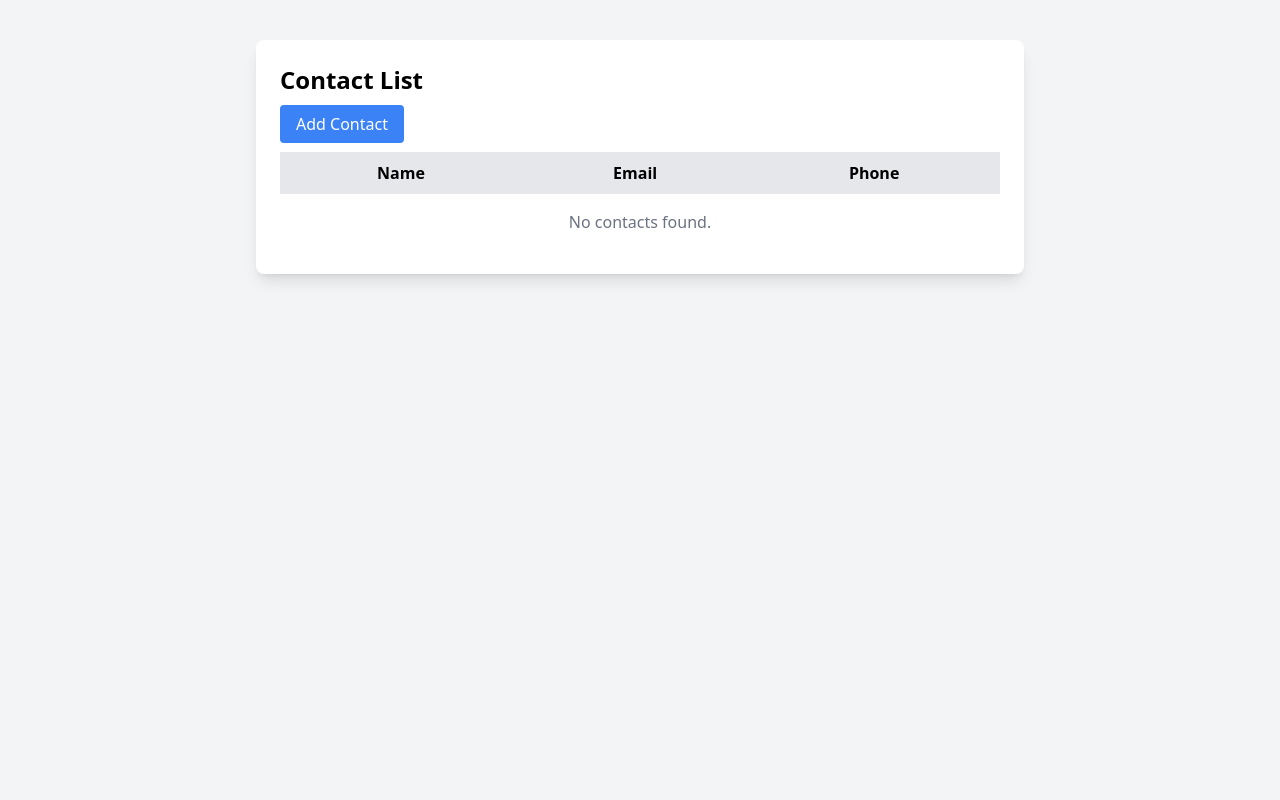
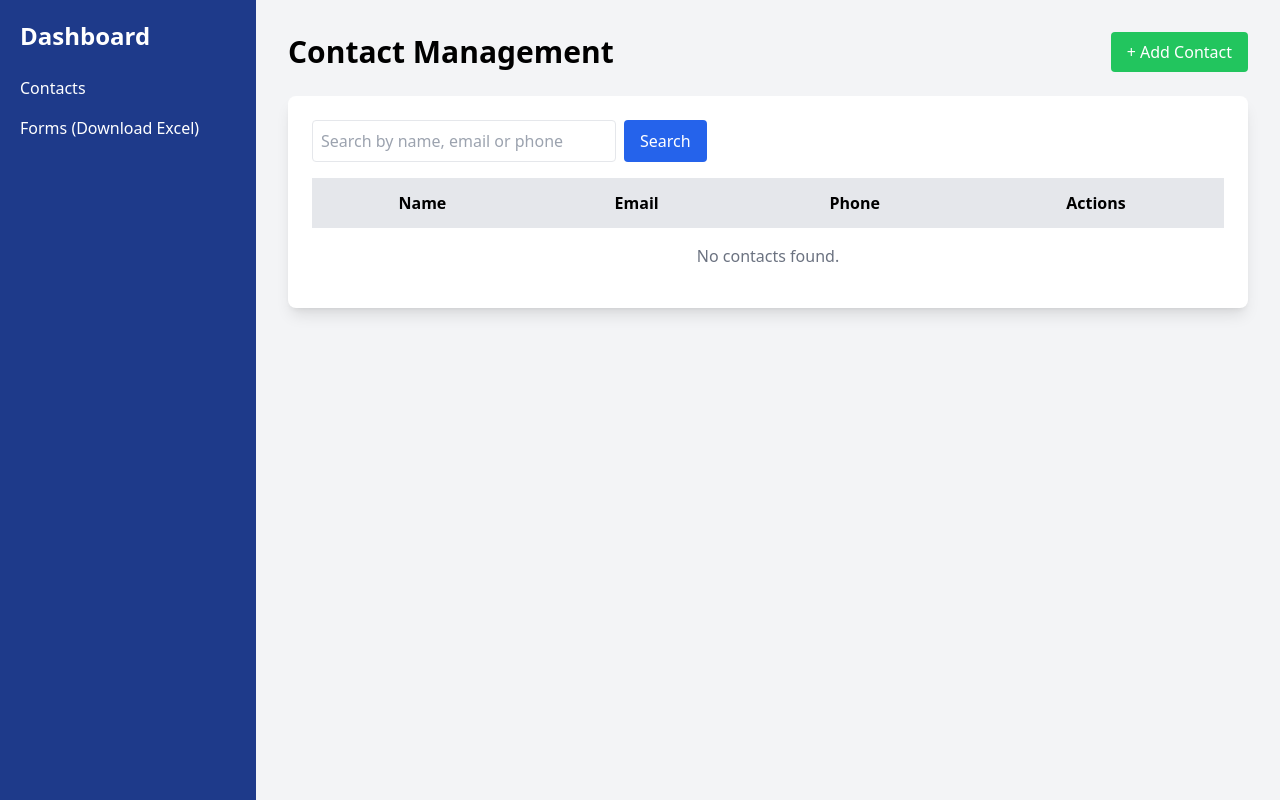
Before and after one commit to Kamalnath28/contact, a Flask app: page / in a window 1280 px wide. Run offline with Flask 3, Linux system fonts and the light colour scheme; data that the repository does not hold is empty; some libraries are stand-ins or nearby versions.

Commit message:
new version

```diff
--- a/app.py
+++ b/app.py
@@ -1,22 +1,38 @@
-from flask import Flask, render_template, request, redirect
+from flask import Flask, render_template, request, redirect, url_for, send_file
 from pymongo import MongoClient
+from bson.objectid import ObjectId
+import re
+import openpyxl
+from io import BytesIO
 
 app = Flask(__name__)
 
-# ---------------- MONGODB CONNECTION ----------------
-
+# MongoDB Connection
 client = MongoClient("mongodb://localhost:27017/")
 db = client["contact_app"]
 collection = db["contacts"]
 
-# ---------------- ROUTES ----------------
 
+# ---------------- CONTACTS PAGE ----------------
 @app.route('/')
 def index():
-    contacts = list(collection.find({}, {"_id": 0}))
+    search_query = request.args.get('search')
+
+    if search_query:
+        contacts = list(collection.find({
+            "$or": [
+                {"name": {"$regex": search_query, "$options": "i"}},
+                {"email": {"$regex": search_query, "$options": "i"}},
+                {"phone": {"$regex": search_query, "$options": "i"}}
+            ]
+        }))
+    else:
+        contacts = list(collection.find())
+
     return render_template("index.html", contacts=contacts)
 
 
+# ---------------- ADD ----------------
 @app.route('/add', methods=['GET', 'POST'])
 def add_contact():
     if request.method == 'POST':
@@ -24,16 +40,97 @@ def add_contact():
         email = request.form['email']
         phone = request.form['phone']
 
+        if not re.match("^[A-Za-z ]+$", name):
+            return "Invalid Name"
+
+        if not re.match(r"[^@]+@[^@]+\.[^@]+", email):
+            return "Invalid Email"
+
+        if not re.match("^[0-9]{10}$", phone):
+            return "Phone must be 10 digits"
+
         collection.insert_one({
             "name": name,
             "email": email,
             "phone": phone
         })
 
-        return redirect('/')
+        return redirect(url_for('index'))
 
     return render_template("add.html")
 
 
+# ---------------- DELETE ----------------
+@app.route('/delete/<id>')
+def delete_contact(id):
+    collection.delete_one({"_id": ObjectId(id)})
+    return redirect(url_for('index'))
+
+
+# ---------------- EDIT ----------------
+@app.route('/edit/<id>', methods=['GET', 'POST'])
+def edit_contact(id):
+    contact = collection.find_one({"_id": ObjectId(id)})
+
+    if request.method == 'POST':
+        name = request.form['name']
+        email = request.form['email']
+        phone = request.form['phone']
+
+        if not re.match("^[A-Za-z ]+$", name):
+            return "Invalid Name"
+
+        if not re.match(r"[^@]+@[^@]+\.[^@]+", email):
+            return "Invalid Email"
+
+        if not re.match("^[0-9]{10}$", phone):
+            return "Phone must be 10 digits"
+
+        collection.update_one(
+            {"_id": ObjectId(id)},
+            {"$set": {
+                "name": name,
+                "email": email,
+                "phone": phone
+            }}
+        )
+
+        return redirect(url_for('index'))
+
+    return render_template("edit.html", contact=contact)
+
+
+# ---------------- EXPORT TO EXCEL ----------------
+@app.route('/export')
+def export_excel():
+    contacts = list(collection.find())
+
+    workbook = openpyxl.Workbook()
+    sheet = workbook.active
+    sheet.title = "Contacts"
+
+    # Header
+    sheet.append(["Name", "Email", "Phone"])
+
+    # Data
+    for contact in contacts:
+        sheet.append([
+            contact.get("name"),
+            contact.get("email"),
+            contact.get("phone")
+        ])
+
+    file_stream = BytesIO()
+    workbook.save(file_stream)
+    file_stream.seek(0)
+
+    return send_file(
+        file_stream,
+        as_attachment=True,
+        download_name="contacts.xlsx",
+        mimetype="application/vnd.openxmlformats-officedocument.spreadsheetml.sheet"
+    )
+
+
 if __name__ == '__main__':
     app.run(debug=True)
--- a/templates/index.html
+++ b/templates/index.html
@@ -1,46 +1,123 @@
 <!DOCTYPE html>
 <html>
 <head>
-    <title>Contact List</title>
+    <title>Contact Dashboard</title>
     <script src="https://cdn.tailwindcss.com"></script>
 </head>
-<body class="bg-gray-100 p-10">
 
-    <div class="max-w-3xl mx-auto bg-white shadow-lg rounded-lg p-6">
-        <h2 class="text-2xl font-bold mb-4">Contact List</h2>
+<body class="bg-gray-100 flex">
+
+<!-- Sidebar -->
+<div class="w-64 bg-blue-900 text-white min-h-screen p-5">
+    <h2 class="text-2xl font-bold mb-6">Dashboard</h2>
+
+    <ul class="space-y-4">
+
+        <!-- Contacts Page -->
+        <li>
+            <a href="/" class="block hover:text-gray-300">
+                Contacts
+            </a>
+        </li>
+
+        <!-- Excel Download -->
+        <li>
+            <a href="/export" class="block hover:text-gray-300">
+                Forms (Download Excel)
+            </a>
+        </li>
+
+    </ul>
+</div>
+
+<!-- Main Content -->
+<div class="flex-1 p-8">
+
+    <!-- Header -->
+    <div class="flex justify-between items-center mb-6">
+        <h1 class="text-3xl font-bold">Contact Management</h1>
 
         <a href="/add"
-           class="bg-blue-500 text-white px-4 py-2 rounded hover:bg-blue-600">
-           Add Contact
+           class="bg-green-500 text-white px-4 py-2 rounded hover:bg-green-600">
+           + Add Contact
         </a>
+    </div>
 
-        <table class="w-full mt-4 border-collapse">
+    <!-- White Card -->
+    <div class="bg-white shadow-lg rounded-lg p-6">
+
+        <!-- Search -->
+        <form method="GET" class="mb-4 flex gap-2">
+            <input type="text" name="search"
+                   placeholder="Search by name, email or phone"
+                   class="border p-2 rounded w-1/3">
+
+            <button type="submit"
+                    class="bg-blue-600 text-white px-4 py-2 rounded hover:bg-blue-700">
+                Search
+            </button>
+        </form>
+
+        <!-- Table -->
+        <table class="w-full border-collapse">
             <thead>
                 <tr class="bg-gray-200">
-                    <th class="p-2 border">Name</th>
-                    <th class="p-2 border">Email</th>
-                    <th class="p-2 border">Phone</th>
+                    <th class="p-3 border">Name</th>
+                    <th class="p-3 border">Email</th>
+                    <th class="p-3 border">Phone</th>
+                    <th class="p-3 border">Actions</th>
                 </tr>
             </thead>
+
             <tbody>
                 {% if contacts %}
                     {% for contact in contacts %}
-                    <tr class="text-center">
-                        <td class="p-2 border">{{ contact.name }}</td>
-                        <td class="p-2 border">{{ contact.email }}</td>
-                        <td class="p-2 border">{{ contact.phone }}</td>
+                    <tr class="text-center hover:bg-gray-100">
+
+                        <td class="p-3 border">
+                            {{ contact.name }}
+                        </td>
+
+                        <td class="p-3 border">
+                            {{ contact.email }}
+                        </td>
+
+                        <td class="p-3 border">
+                            {{ contact.phone }}
+                        </td>
+
+                        <td class="p-3 border space-x-2">
+
+                            <!-- Edit -->
+                            <a href="/edit/{{ contact._id }}"
+                               class="bg-blue-500 text-white px-3 py-1 rounded hover:bg-blue-600">
+                               Edit
+                            </a>
+
+                            <!-- Delete -->
+                            <a href="/delete/{{ contact._id }}"
+                               onclick="return confirm('Are you sure you want to delete this contact?')"
+                               class="bg-red-500 text-white px-3 py-1 rounded hover:bg-red-600">
+                               Delete
+                            </a>
+
+                        </td>
+
                     </tr>
                     {% endfor %}
                 {% else %}
                     <tr>
-                        <td colspan="3" class="p-4 text-center text-gray-500">
+                        <td colspan="4" class="p-4 text-center text-gray-500">
                             No contacts found.
                         </td>
                     </tr>
                 {% endif %}
             </tbody>
         </table>
+
     </div>
+
+</div>
 
 </body>
 </html>
```
Also changed, not shown: templates/add.html (+11 -4 lines), templates/edit.html (added, +40 -0 lines).
